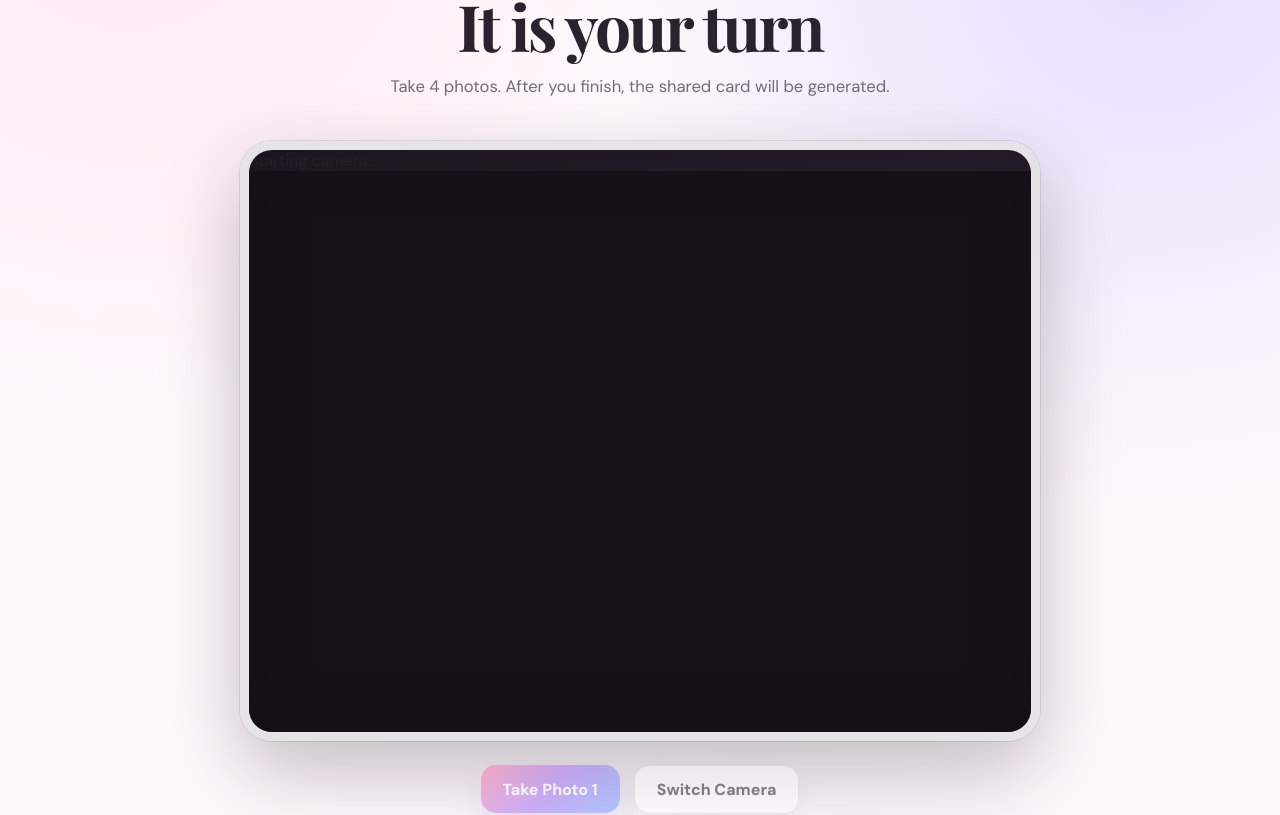
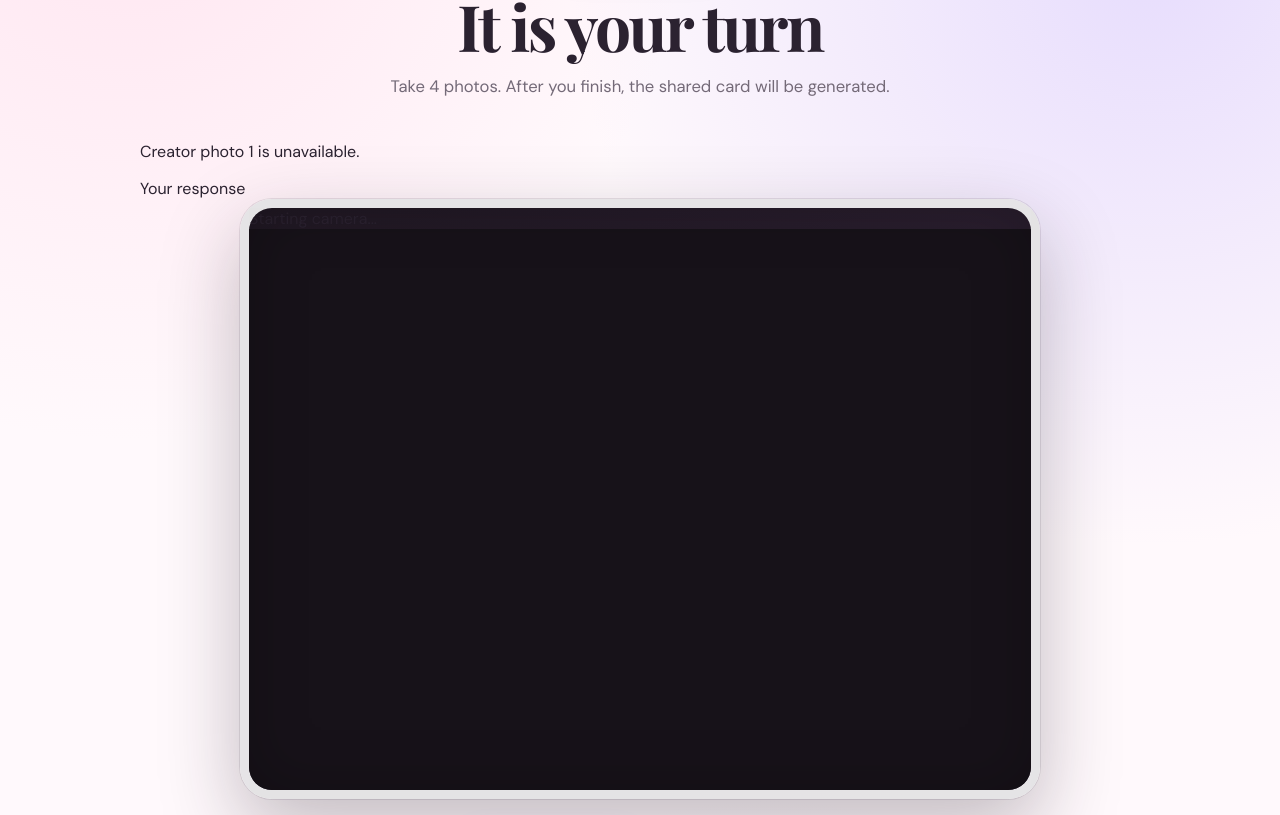
Before and after one commit to Atharvapadwal15151515/photobooth, a React app in the folder frontend/: page /booth/1/recipient/1 in a window 1280 px wide. Shown: the part 209-1024 px from the top of the page. Built offline with nearby package versions, Linux system fonts and the light colour scheme; no server answers; the HTML template or start-up script is replaced by a standard one.

Commit message:
updated frontend

```diff
--- /dev/null
+++ b/frontend/src/components/CreatorReferencePhoto.jsx
@@ -0,0 +1,43 @@
+import { getPhotoUrl } from "../utils/photoHelpers";
+
+function CreatorReferencePhoto({
+  photo,
+  photoNumber,
+  isLoading = false,
+}) {
+  if (isLoading) {
+    return (
+      <div className="creator-reference-card">
+        <p>Loading creator photo...</p>
+      </div>
+    );
+  }
+
+  const photoUrl = getPhotoUrl(photo);
+
+  if (!photoUrl) {
+    return (
+      <div className="creator-reference-card">
+        <p>Creator photo {photoNumber} is unavailable.</p>
+      </div>
+    );
+  }
+
+  return (
+    <section className="creator-reference-card">
+      <span className="creator-reference-label">
+        Creator photo {photoNumber}
+      </span>
+
+      <img
+        src={photoUrl}
+        alt={`Creator reference ${photoNumber}`}
+        className="creator-reference-image"
+      />
+
+      <p>Match the pose or take a reaction photo.</p>
+    </section>
+  );
+}
+
+export default CreatorReferencePhoto;
--- /dev/null
+++ b/frontend/src/components/ResponseCameraLayout.jsx
@@ -0,0 +1,35 @@
+import CameraCapture from "./CameraCapture";
+import CreatorReferencePhoto from "./CreatorReferencePhoto";
+
+function ResponseCameraLayout({
+  creatorPhoto,
+  photoNumber,
+  isLoadingReference,
+  onCapture,
+  disabled,
+  buttonText,
+}) {
+  return (
+    <div className="response-camera-layout">
+      <CreatorReferencePhoto
+        photo={creatorPhoto}
+        photoNumber={photoNumber}
+        isLoading={isLoadingReference}
+      />
+
+      <div className="response-camera-panel">
+        <span className="response-camera-label">
+          Your response
+        </span>
+
+        <CameraCapture
+          onCapture={onCapture}
+          disabled={disabled}
+          buttonText={buttonText}
+        />
+      </div>
+    </div>
+  );
+}
+
+export default ResponseCameraLayout;
--- /dev/null
+++ b/frontend/src/hooks/useCreatorPhotos.js
@@ -0,0 +1,74 @@
+import { useCallback, useEffect, useState } from "react";
+import { getBoothPhotos } from "../api/api";
+
+const extractPhotos = (response) => {
+  const value =
+    response?.photos ??
+    response?.data?.photos ??
+    response?.data ??
+    [];
+
+  return Array.isArray(value) ? value : [];
+};
+const getRole = (photo) => {
+  return (
+    photo?.role ??
+    photo?.participant_role ??
+    photo?.participant?.role ??
+    ""
+  ).toLowerCase();
+};
+
+export function useCreatorPhotos(boothId) {
+  const [creatorPhotos, setCreatorPhotos] = useState([]);
+  const [isLoadingCreatorPhotos, setIsLoadingCreatorPhotos] =
+    useState(true);
+  const [creatorPhotosError, setCreatorPhotosError] = useState("");
+
+  const loadCreatorPhotos = useCallback(async () => {
+    if (!boothId) {
+      setCreatorPhotosError("Booth ID is missing.");
+      setIsLoadingCreatorPhotos(false);
+      return;
+    }
+
+    try {
+      setIsLoadingCreatorPhotos(true);
+      setCreatorPhotosError("");
+
+      const response = await getBoothPhotos(boothId);
+      const photos = extractPhotos(response);
+
+      const filteredPhotos = photos
+        .filter((photo) => getRole(photo) === "creator")
+        .sort(
+          (first, second) =>
+            Number(first.photo_number ?? first.photoNumber ?? 0) -
+            Number(second.photo_number ?? second.photoNumber ?? 0)
+        );
+
+      setCreatorPhotos(filteredPhotos);
+    } catch (error) {
+      console.error("Unable to load creator photos:", error);
+
+      setCreatorPhotosError(
+        error?.response?.data?.message ??
+          error?.message ??
+          "Unable to load the creator's photos."
+      );
+    } finally {
+      setIsLoadingCreatorPhotos(false);
+    }
+  }, [boothId]);
+
+  useEffect(() => {
+    loadCreatorPhotos();
+  }, [loadCreatorPhotos]);
+
+  return {
+    creatorPhotos,
+    isLoadingCreatorPhotos,
+    creatorPhotosError,
+    reloadCreatorPhotos: loadCreatorPhotos,
+  };
+}
--- a/frontend/src/pages/RecipientCameraPage.jsx
+++ b/frontend/src/pages/RecipientCameraPage.jsx
@@ -2,9 +2,10 @@ import { useEffect, useMemo, useRef, useState } from "react";
 import { useNavigate, useParams } from "react-router-dom";
 
 import Navbar from "../components/Navbar";
-import CameraCapture from "../components/CameraCapture";
+
 import PhotoPreview from "../components/PhotoPreview";
-
+import ResponseCameraLayout from "../components/ResponseCameraLayout";
+import { useCreatorPhotos } from "../hooks/useCreatorPhotos";
 import {
   completeParticipant,
   deletePhoto,
@@ -46,6 +47,23 @@ function RecipientCameraPage() {
 const [error, setError] = useState("");
 const [isUploading, setIsUploading] = useState(false);
 const [isCompleting, setIsCompleting] = useState(false);
+
+const {
+  creatorPhotos,
+  isLoadingCreatorPhotos,
+  creatorPhotosError,
+} = useCreatorPhotos(boothId);
+
+const activePhotoIndex =
+  captureIndex !== null
+    ? captureIndex
+    : photos.length;
+
+const activePhotoNumber =
+  activePhotoIndex + 1;
+
+const activeCreatorPhoto =
+  creatorPhotos[activePhotoIndex] ?? null;
 
 const photosRef = useRef([]);
 
@@ -441,24 +459,32 @@ function RecipientCameraPage() {
             </div>
           )}
 
-          <CameraCapture
+          <ResponseCameraLayout
+  creatorPhoto={activeCreatorPhoto}
+  photoNumber={activePhotoNumber}
+  isLoadingReference={isLoadingCreatorPhotos}
   onCapture={handleCapture}
-            disabled={cameraDisabled}
+  disabled={
+    cameraDisabled ||
+    isLoadingCreatorPhotos ||
+    !activeCreatorPhoto
+  }
   buttonText={
     isUploading
       ? "Uploading..."
       : captureIndex !== null
-                  ? `Retake Photo ${
-                      captureIndex + 1
-                    }`
-                  : photos.length <
-                      requiredCount
-                    ? `Take Photo ${
-                        photos.length + 1
-                      }`
+        ? `Retake Photo ${captureIndex + 1}`
+        : photos.length < requiredCount
+          ? `Take Response ${photos.length + 1}`
           : "All Photos Taken"
   }
 />
+
+{creatorPhotosError && (
+  <p className="form-error" role="alert">
+    {creatorPhotosError}
+  </p>
+)}
 
           {error && (
             <p
--- /dev/null
+++ b/frontend/src/utils/photoHelpers.js
@@ -0,0 +1,15 @@
+export const getPhotoUrl = (photo) => {
+  return (
+    photo?.image_url ??
+    photo?.imageUrl ??
+    photo?.photo_url ??
+    photo?.photoUrl ??
+    photo?.secure_url ??
+    photo?.url ??
+    null
+  );
+};
+
+export const getPhotoNumber = (photo) => {
+  return Number(photo?.photo_number ?? photo?.photoNumber ?? 0);
+};
```
Lines whose indentation alone changed are shown as unchanged.
